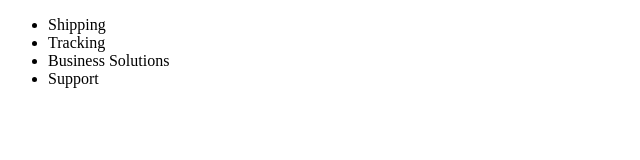
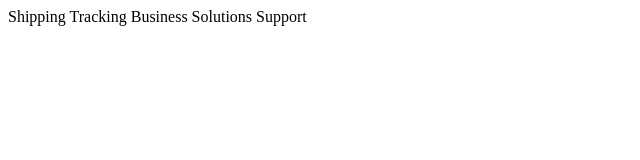
Before and after one commit to syed-razi/practice, a plain HTML site: page index.html in a window 1280 px wide. Shown: the whole page, without its empty margins (0-640 px from the left). Drawn offline with Linux system fonts and the light colour scheme.

Commit message:
Change to a tag

```diff
--- a/index.html
+++ b/index.html
@@ -6,12 +6,10 @@
   </head>
   <body>
     <nav>
-      <ul>
-        <li>Shipping</li>
-        <li>Tracking</li>
-        <li>Business Solutions</li>
-        <li>Support</li>
-      </ul>
+      <a>Shipping</a>
+      <a>Tracking</a>
+      <a>Business Solutions</a>
+      <a>Support</a>
     </nav>
     <main></main>
     <aside></aside>
```
